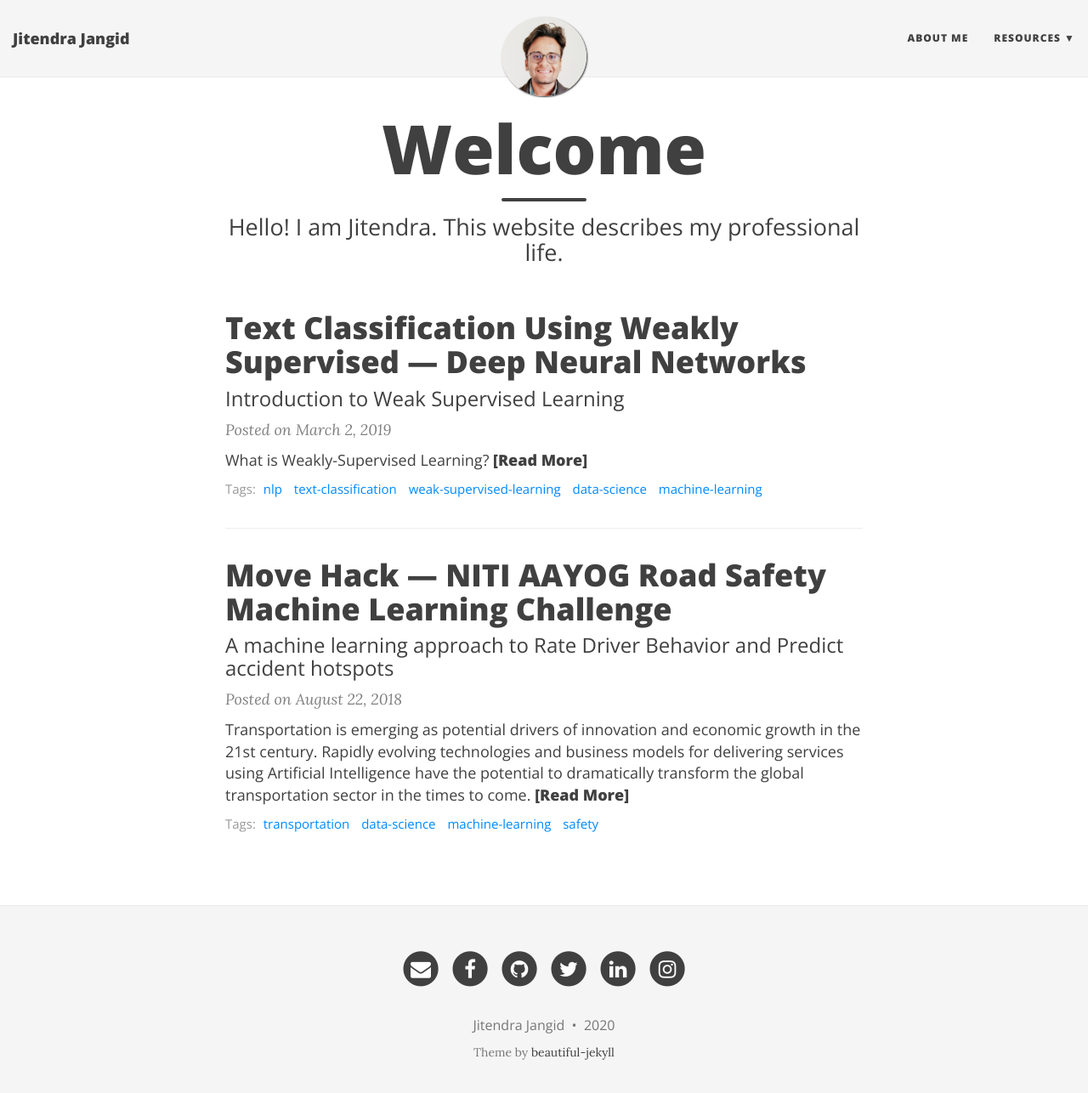
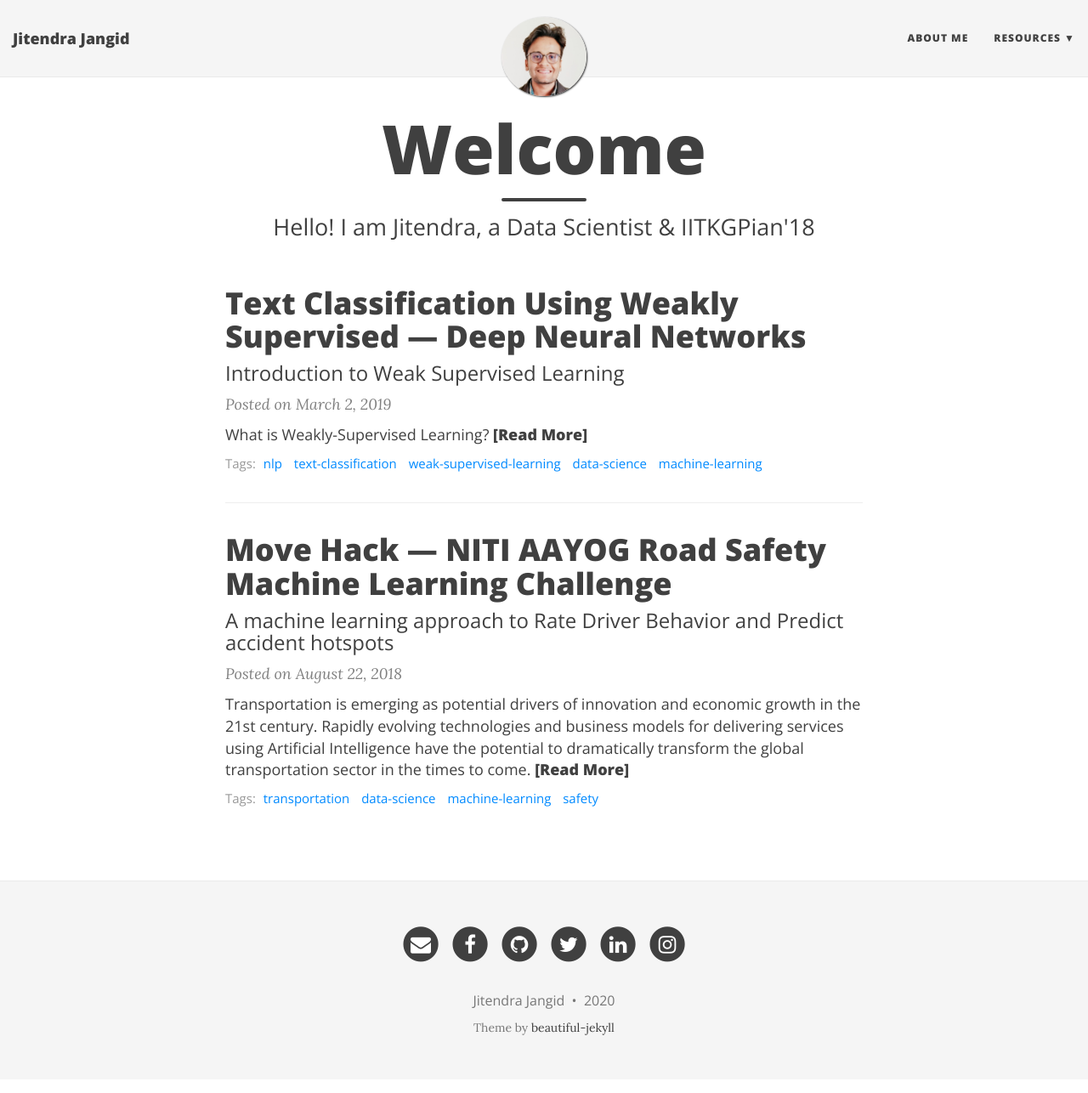
Before and after one commit to Overfitter/overfitter.github.io, a Jekyll site: the page built from index.html, in a window 1280 px wide and 1299 px high. Shown: the top 1286 px of the window at 85% size. Built offline with Jekyll 4.4.1, drawn with Linux system fonts in a browser that asks for light colours; nearby versions of some CDN libraries; the list of posts is cut into pages by our own code.

Commit message:
Final Commit

```diff
--- a/index.html
+++ b/index.html
@@ -1,7 +1,7 @@
 ---
 layout: page
 title: Welcome
-subtitle: Hello! I am Jitendra. This website describes my professional life.
+subtitle: Hello! I am Jitendra, a Data Scientist & IITKGPian'18
 use-site-title: true
 ---
 
```
